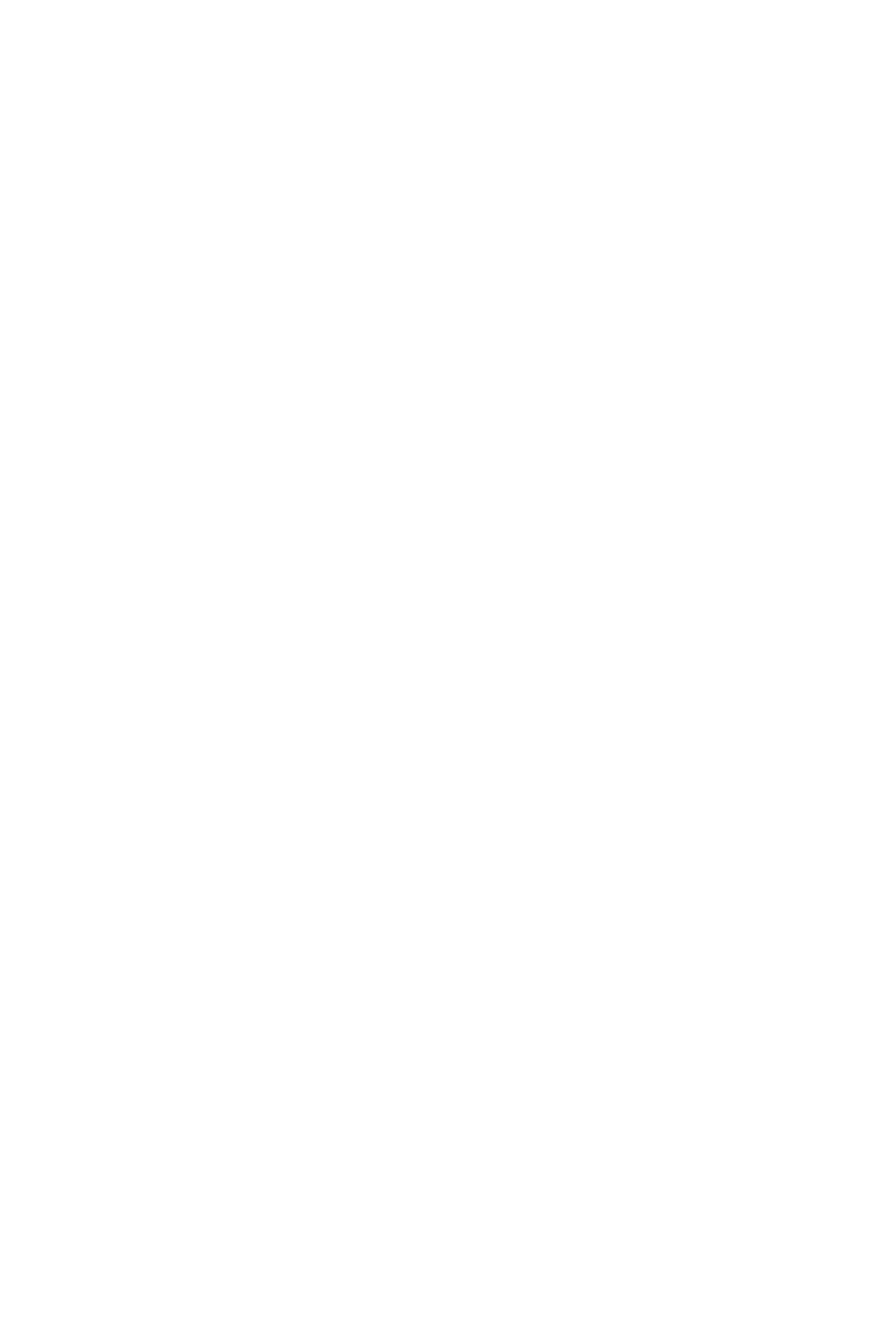
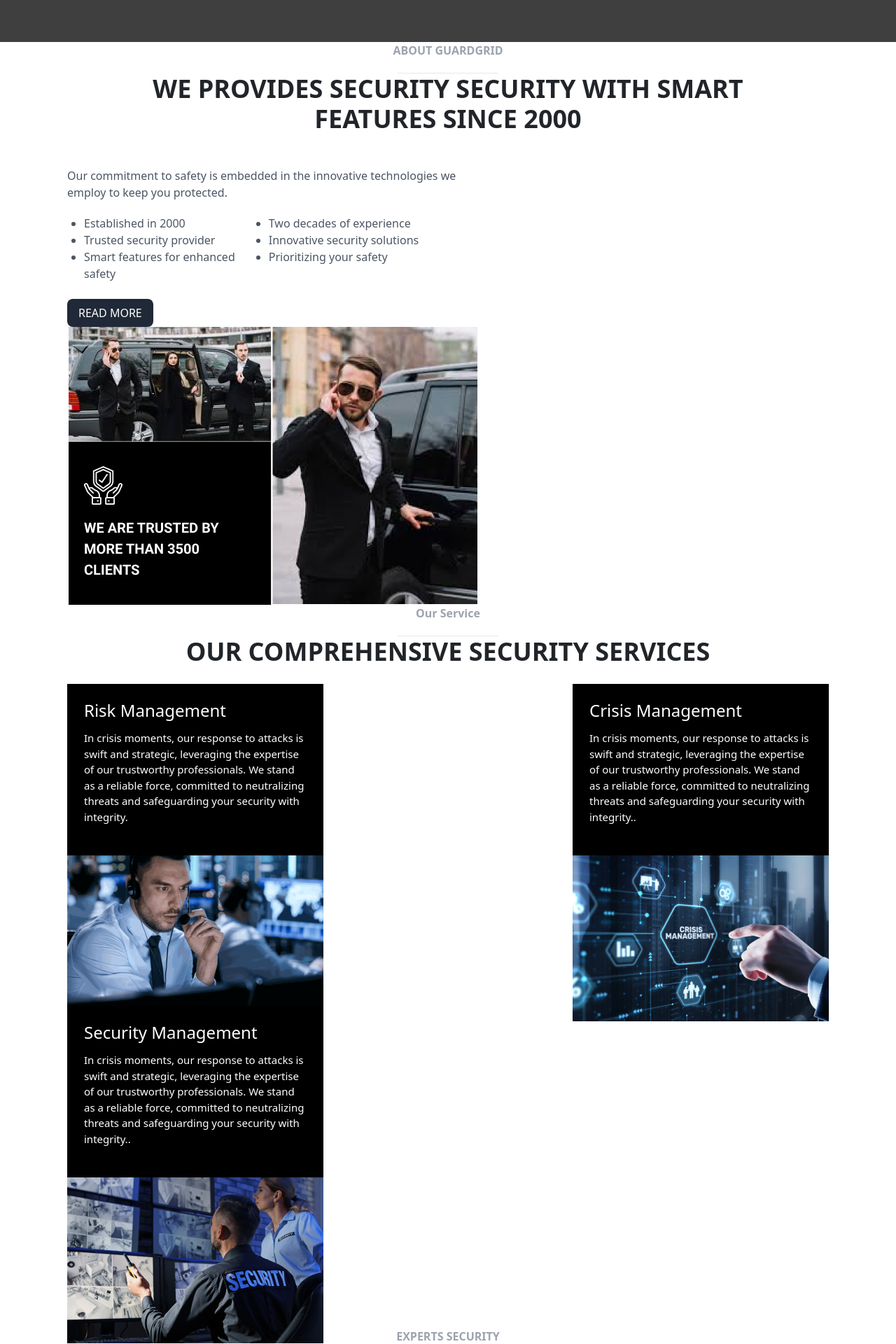
Before and after one commit to MockprojectGr3/MockProject_072024_Gr3_FE, a React (Vite) app: page /about in a window 1280 px wide. Shown: the part 880-2800 px from the top of the page at 70% size. Before the commit the page ends 800 px from the top, so only its background shows below. Built offline with nearby package versions, Linux system fonts and the light colour scheme; grey boxes are pictures that could not be loaded.

Commit message:
Feat/merge about us d phat (#40)
* .

* feat/merge-about-us_DPhat_Done

```diff
--- a/src/component_page/page/aboutUs.jsx
+++ b/src/component_page/page/aboutUs.jsx
@@ -1,7 +1,31 @@
-function ABoutUs(){
-    return(
-        <div></div>
-    )
+import AboutGuard from "../AboutGuard";
+import Banner from "./banner";
+import OurService from "./OurService";
+import ExpertsSecurity from "./ExpertsSecurity";
+import ProfessionalTeam from "./ProfessionalTeam";
+import SecurityPage from "./SecurityPage";
+
+function ABoutUs() {
+  return (
+    <div>
+      <Banner />
+      <div className="mx-24">
+        <AboutGuard />
+      </div>
+      <div className="mx-24">
+        <OurService />
+      </div>
+      <div className="mx-24">
+        <ExpertsSecurity />
+      </div>
+      <div className="mx-24">
+        <ProfessionalTeam />
+      </div>
+      <div className="mx-24">
+        <SecurityPage />
+      </div>
+    </div>
+  );
 }
 
 export default ABoutUs;
```
